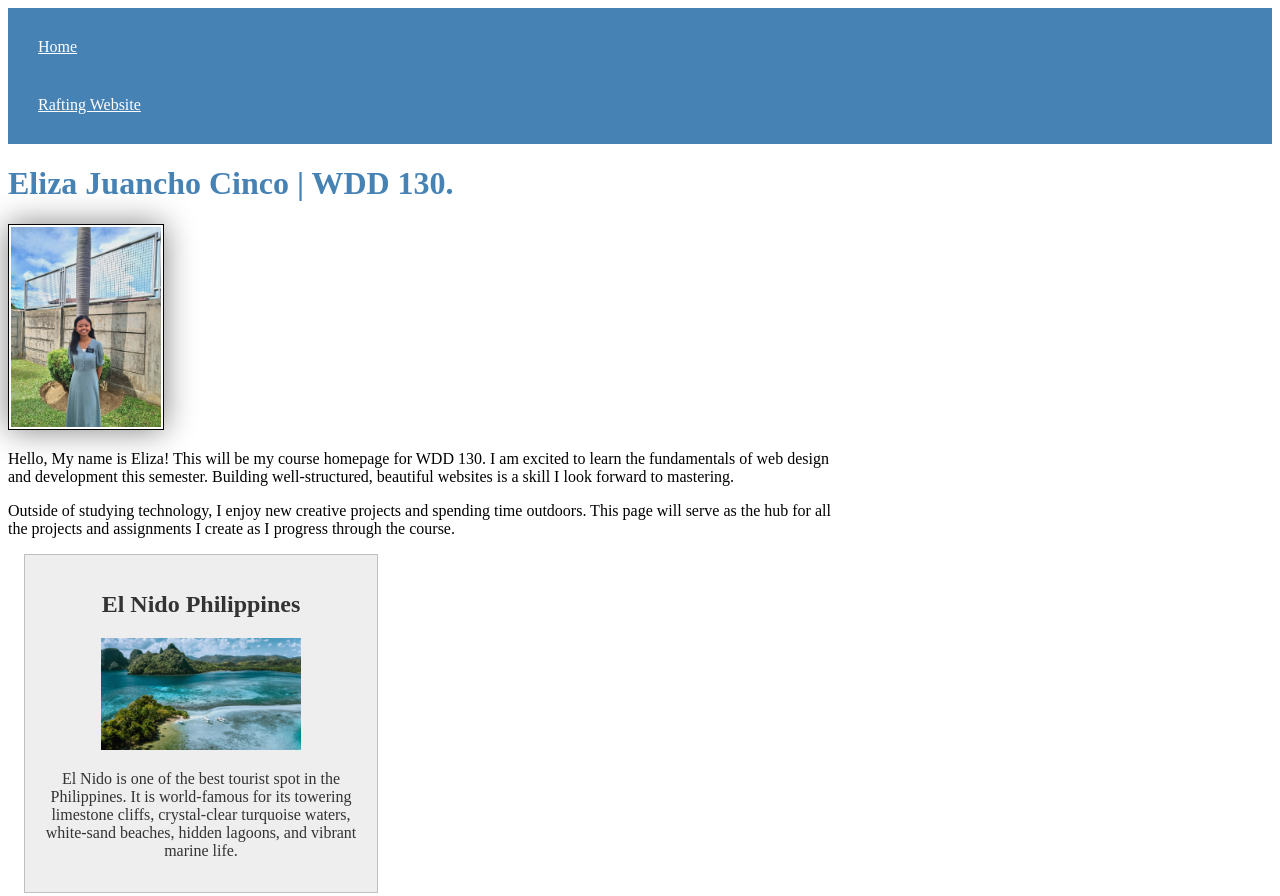
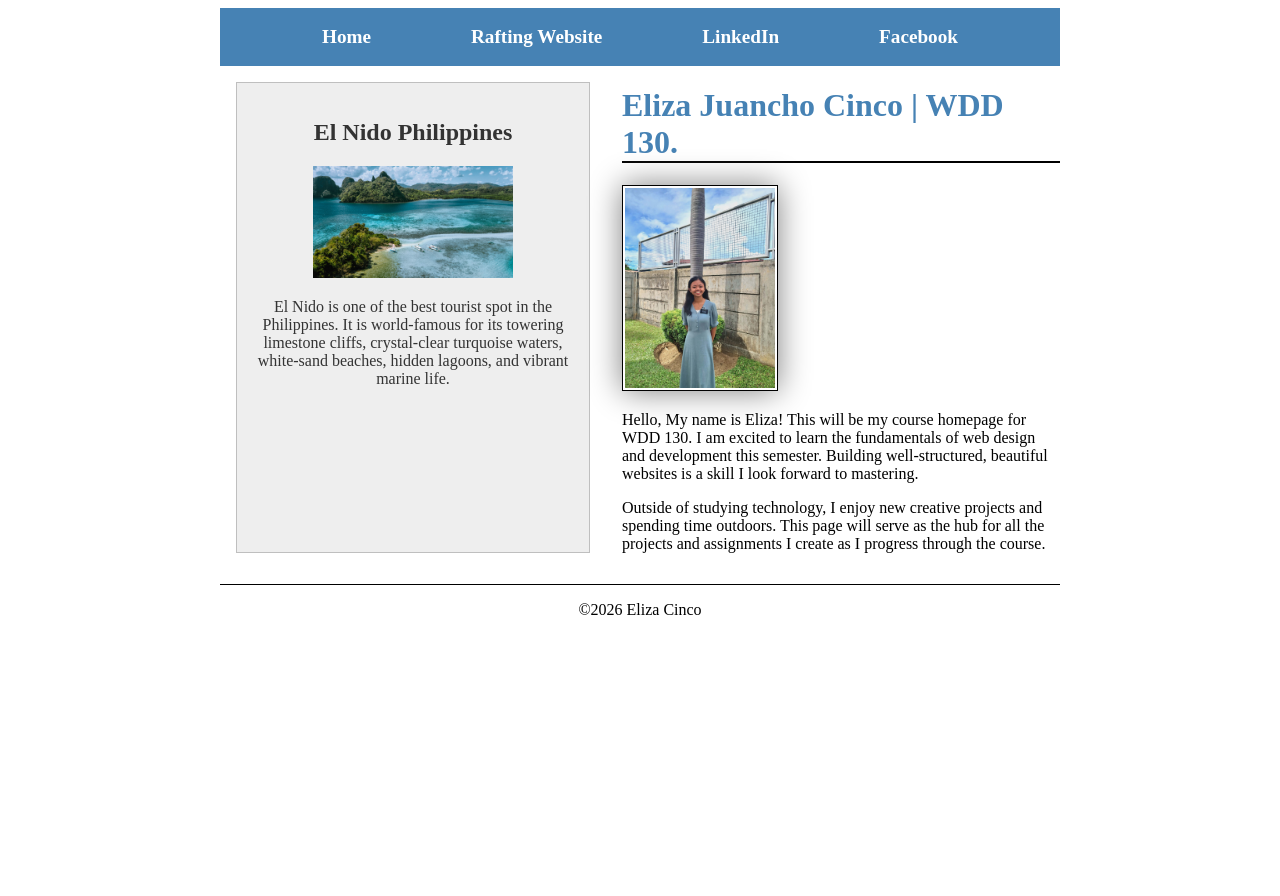
Before and after one commit to elizacinco/wdd130, a plain HTML site: page index.html in a window 1280 px wide. Shown: the top 896 px of the page. After the commit the page ends 800 px from the top, so only its background shows below. Drawn offline with Linux system fonts and the light colour scheme.

Commit message:
Code Along | Home Page Layout

```diff
--- a/index.html
+++ b/index.html
@@ -16,8 +16,20 @@
         <nav>
             <a href="#">Home</a>
             <a href="wwr/">Rafting Website</a>
+            <a hred="htpps://www.linkedin.com/in/eliza-cinco">LinkedIn</a>
+            <a href="https://www.facebook.com/elizacinco05/">Facebook</a>
         </nav>
     </header>
+
+    <div class="grid">
+        <aside>
+            <h2>El Nido Philippines</h2>
+            <img src="images/el-nido-philippines.jpg"
+              alt="Limestone cliffs and turquoise waters in El Nidp, Palawan, Philippines">
+            <p>El Nido is one of the best tourist spot in the Philippines. It is world-famous for
+                its towering limestone cliffs, crystal-clear turquoise waters,
+                white-sand beaches, hidden lagoons, and vibrant marine life.</p>
+        </aside>
 
         <main>
             <h1>Eliza Juancho Cinco | WDD 130.</h1>
@@ -30,14 +42,8 @@
                 create as I progress through the course.</p>
         </main>
 
-    <aside>
-        <h2>El Nido Philippines</h2>
-        <img src="images/el-nido-philippines.jpg"
-          alt="Limestone cliffs and turquoise waters in El Nidp, Palawan, Philippines">
-        <p>El Nido is one of the best tourist spot in the Philippines. It is world-famous for
-            its towering limestone cliffs, crystal-clear turquoise waters,
-            white-sand beaches, hidden lagoons, and vibrant marine life.</p>
-    </aside>
+    </div>
+
     <footer>
 
         <p>©2026 Eliza Cinco</p>
--- a/styles/styles.css
+++ b/styles/styles.css
@@ -1,20 +1,36 @@
+header,
+.grid,
+footer {
+    max-width: 840px;
+    margin: 0 auto;
+}
+
 nav {
     background-color: steelblue;
     padding: 10px;
+    display: flex;
+    justify-content: space-evenly;
+    align-items: center;
 }
 
 nav a {
     color: white;
     display: block;
-    padding: 20px;
+    padding: 0.5rem;
+    text-decoration: none;
+    font-size: 1.2rem;
+    font-weight: 700;
 }
 
 h1 {
     color: steelblue;
+    border-bottom: 2px solid black;
 }
 
-main {
-    max-width: 840px;
+.grid {
+    display: grid;
+    grid-template-columns: 1fr 3fr;
+    gap: 1rem;
 }
 
 aside {
```
Lines whose indentation alone changed are shown as unchanged.
